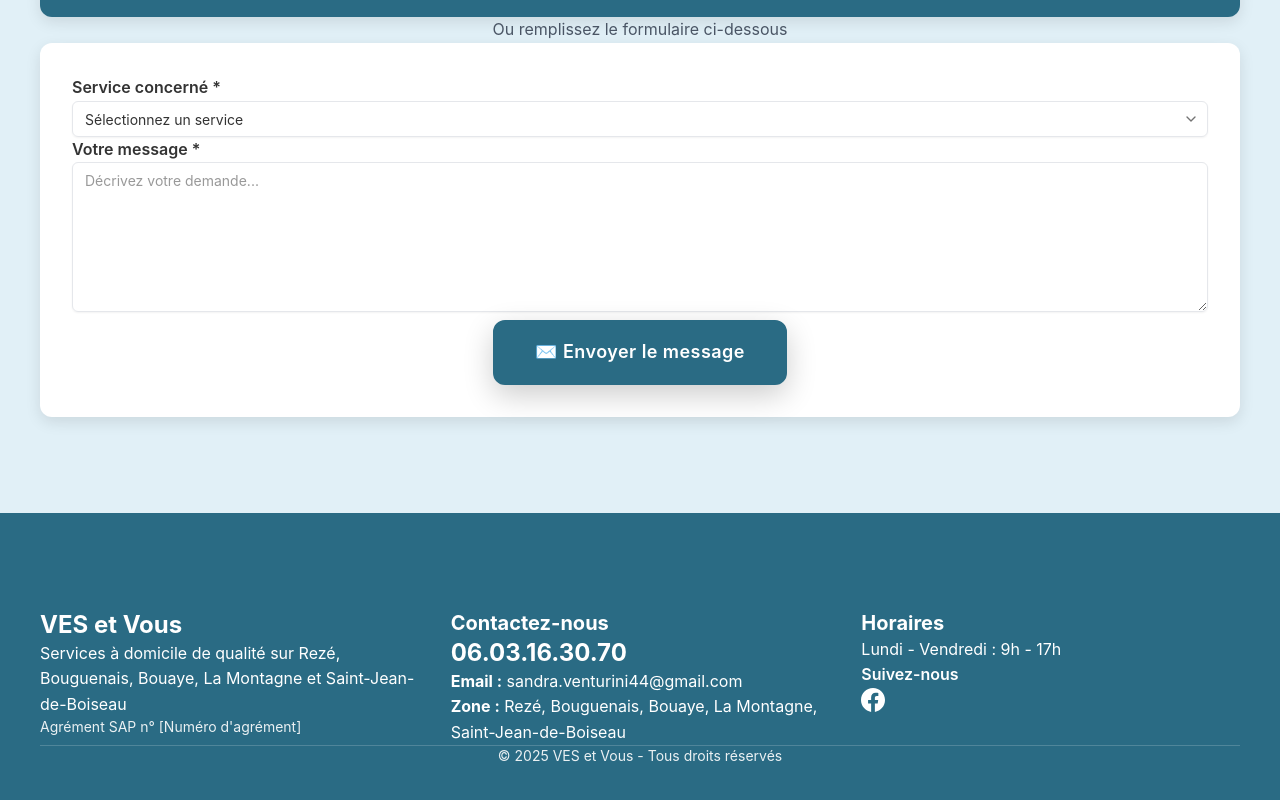
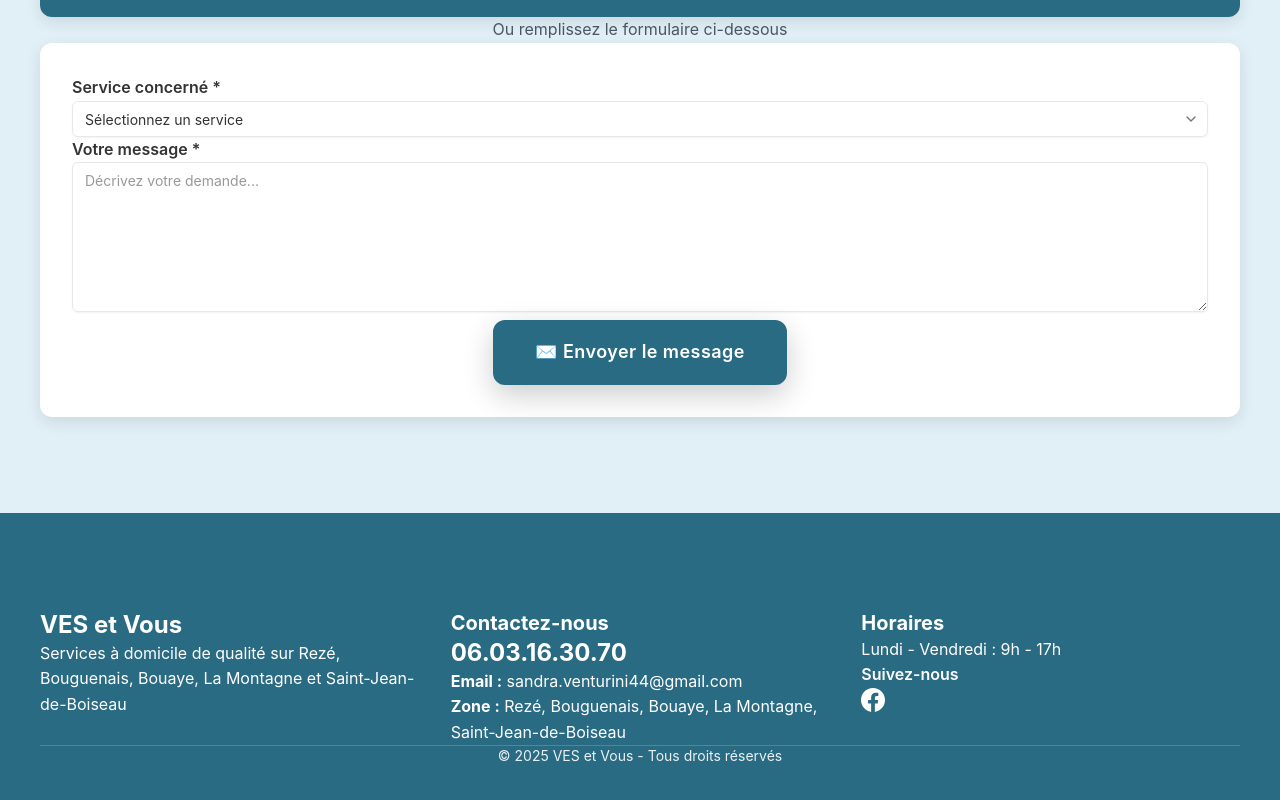
Before and after one commit to lucaszub/VES-et-Vous, a Next.js app: page / in a window 1280 px wide. Shown: the part 7201-8001 px from the top of the page. Built offline with nearby package versions, Linux system fonts and the light colour scheme.

Commit message:
remove agrement

```diff
--- a/app/components/Footer.tsx
+++ b/app/components/Footer.tsx
@@ -11,9 +11,6 @@ export default function Footer() {
             <p className="mb-4">
               Services à domicile de qualité sur Rezé, Bouguenais, Bouaye, La
               Montagne et Saint-Jean-de-Boiseau
-            </p>
-            <p className="text-sm opacity-90">
-              Agrément SAP n° [Numéro d'agrément]
             </p>
           </div>
 
```
